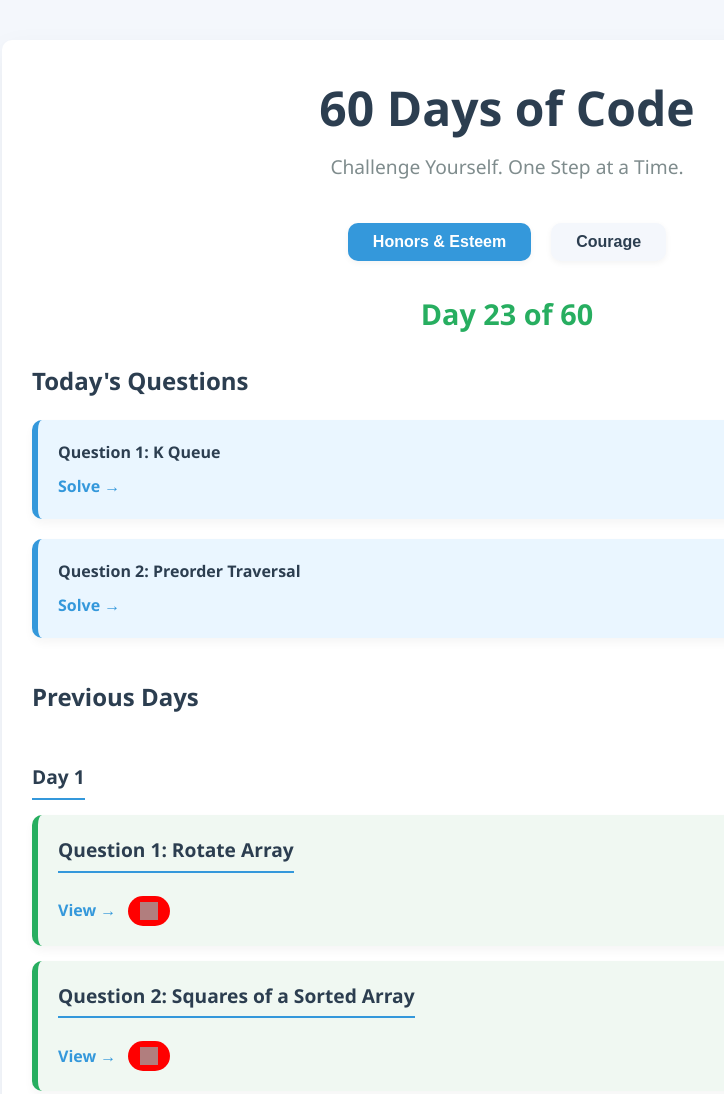
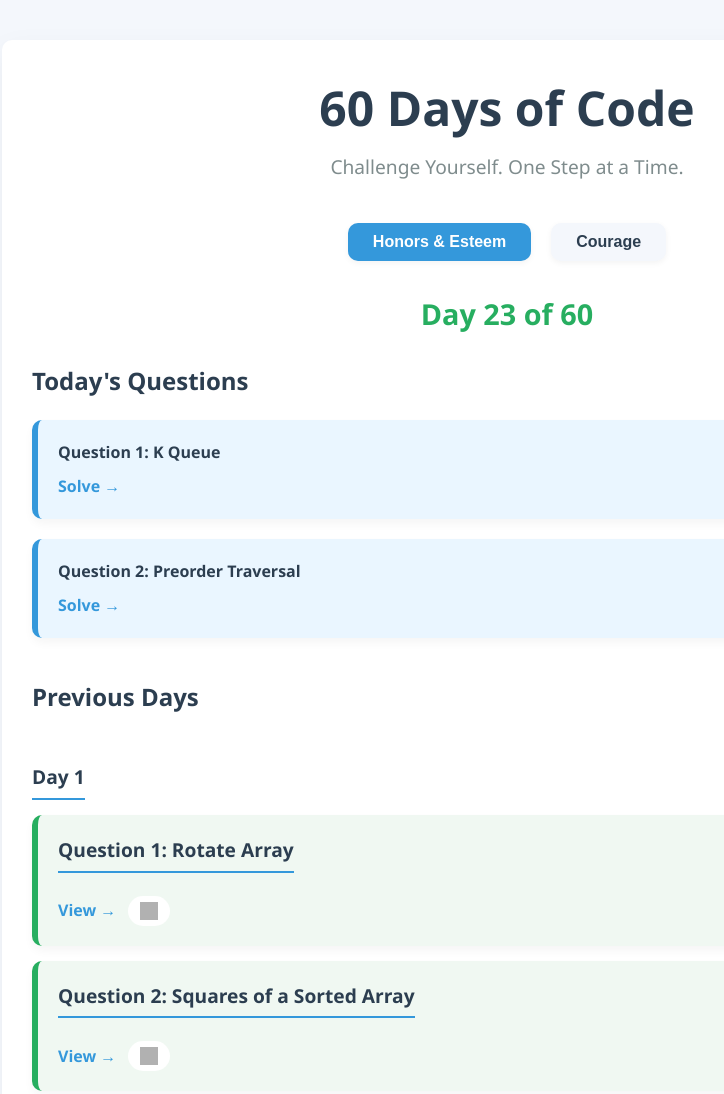
Before and after one commit to maitysoumik/sixty-days-of-code-upes, a plain HTML site: page index.html in a window 1280 px wide. Shown: the top 1094 px of the page, without its empty margins (133-857 px from the left). Drawn offline with Linux system fonts and the light colour scheme; grey boxes are pictures that could not be loaded.

Commit message:
Update style.css

```diff
--- a/style.css
+++ b/style.css
@@ -246,11 +246,11 @@ footer {
   display: inline-flex;
   align-items: center;
   gap: 6px;
-  background-color: #ff0000;
+  background-color: white;
   padding: 6px 12px;
   border-radius: 999px;
   text-decoration: none;
-  color: white;
+  color: #ff0000;
   font-weight: 600;
   font-size: 0.85em;
   transition: transform 0.2s ease, background-color 0.2s ease;
```
